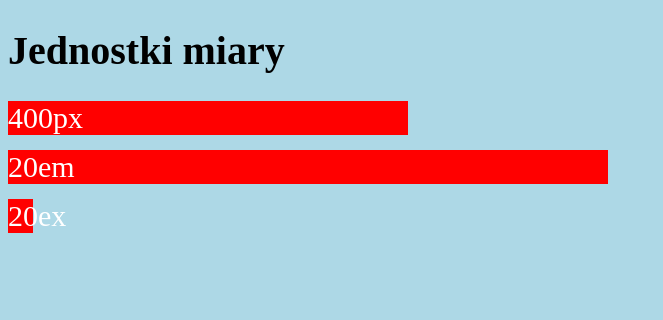
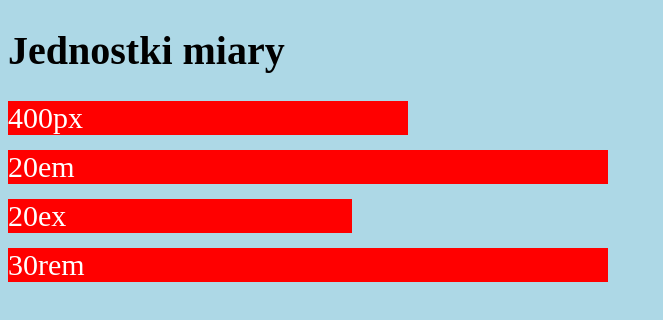
Before and after one commit to kajetans/podstawy-css, a plain HTML site: page podstawy-css/jednoski-miary/index.html in a window 1280 px wide. Shown: the whole page, without its empty margins (0-663 px from the left). Drawn offline with Linux system fonts and the light colour scheme.

Commit message:
Dodane 30rem, edycja 20 EX

```diff
--- a/podstawy-css/jednoski-miary/css/style.css
+++ b/podstawy-css/jednoski-miary/css/style.css
@@ -23,7 +23,11 @@ width: 400px;
 }
 
 #ex {
-  width: 25px;
+  width: 25ex;
+}
+
+#rem {
+  width: 30rem;
 }
 
 body {
--- a/podstawy-css/jednoski-miary/index.html
+++ b/podstawy-css/jednoski-miary/index.html
@@ -15,6 +15,7 @@
       <div id="piksele"400px>400px</div>
       <div id="em">20em</div>
       <div id="ex">20ex</div>
+      <div id="rem">30rem</div>
 
 
 </div>
```
